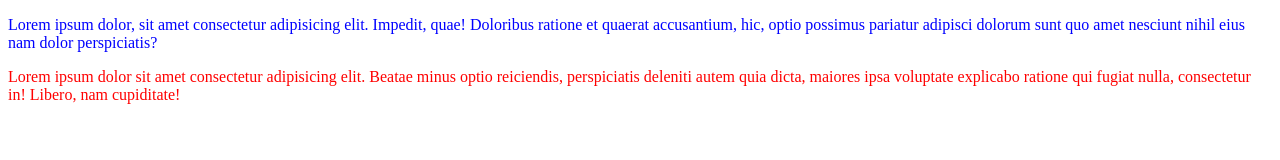
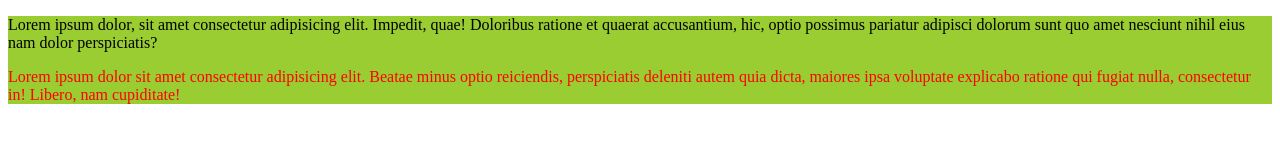
Before and after one commit to rupu10/my-first-github-repo, a plain HTML site: page index.html in a window 1280 px wide. Drawn offline with Linux system fonts and the light colour scheme.

Commit message:
arekbar commit

```diff
--- a/style/repo.css
+++ b/style/repo.css
@@ -1,9 +1,9 @@
 .first-para {
-    color: blue;
+    color: black;
 }
 .sec-para {
     color: red;
 }
 div {
-    color: greenyellow;
+    background-color: yellowgreen;
 }
```
